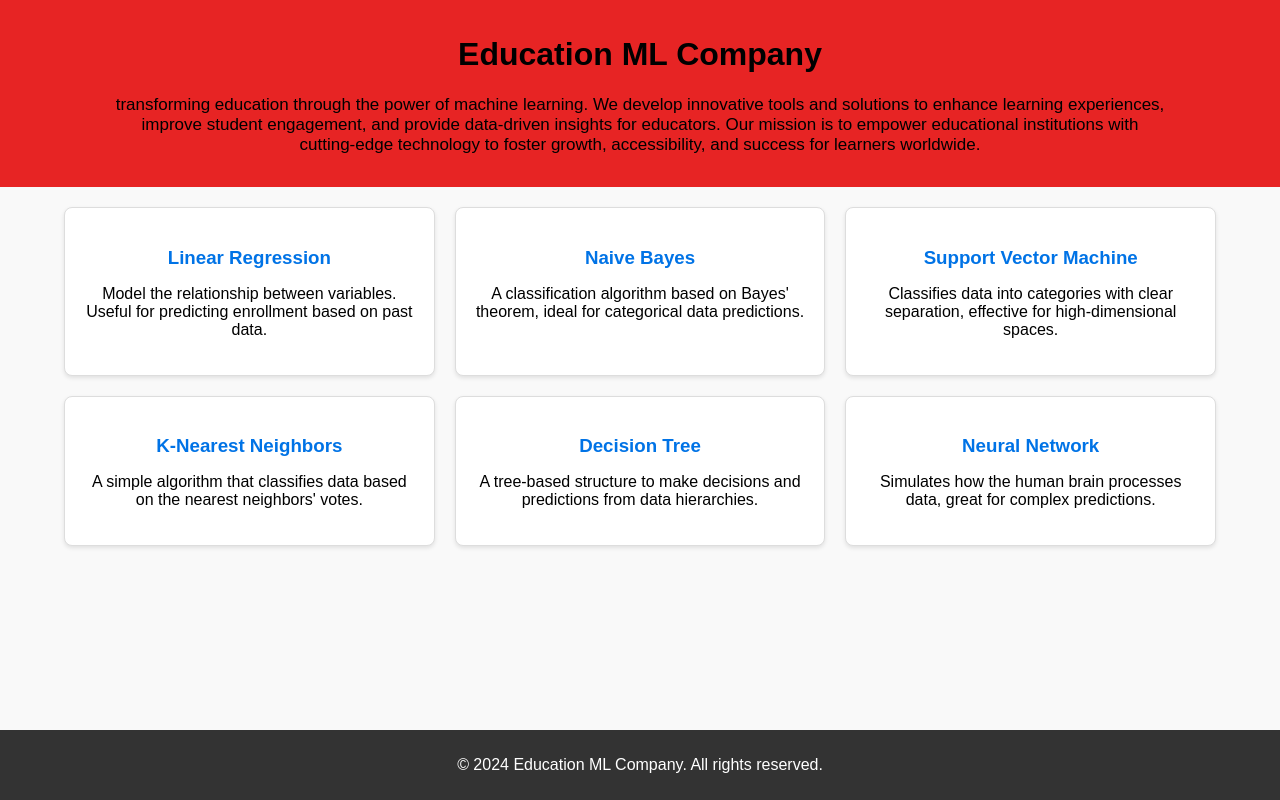
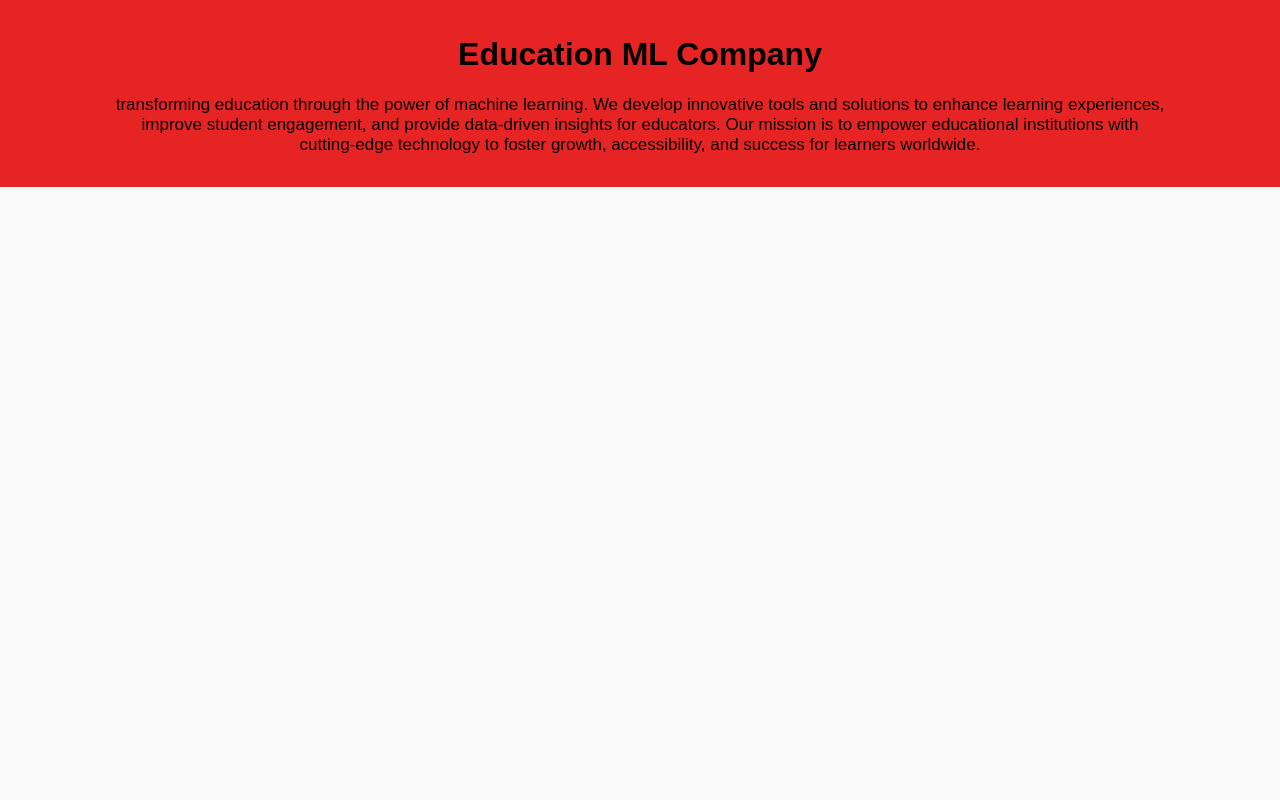
Before and after one commit to SefuentesRenz/ML_Finals, a Flask app: page / in a window 1280 px wide. Run offline with Flask 3, Linux system fonts and the light colour scheme.

Commit message:
Update index.html

```diff
--- a/FInalExam_finals/templates/index.html
+++ b/FInalExam_finals/templates/index.html
@@ -27,6 +27,7 @@
       color: #000000;
       padding: 15px;
       text-align: center;
+      margin: 100;
     }
 
     header p {
@@ -72,7 +73,7 @@
       border-radius: 8px;
       box-shadow: 0 2px 4px rgba(0, 0, 0, 0.1);
       text-align: center;
-      padding: 20px;
+      padding: 22px;
       text-decoration: none;
       color: #000;
       transition: transform 0.3s ease, box-shadow 0.3s ease;
@@ -81,6 +82,7 @@
     .algorithm:hover {
       transform: translateY(-5px);
       box-shadow: 0 6px 15px rgba(0, 0, 0, 0.2);
+      background-color: #ff2e2e;
     }
 
     .algorithm h3 {
@@ -95,206 +97,18 @@
       color: #ffffff;
       margin-top: auto; /* Ensures footer stays at the bottom */
     }
+    .container_1{
+
+      background: #f9f9f9;
+    border-radius: 30px;
+    }
+
   </style>
 </head>
 <body>
   <header >
+    <container_1>
     <h1>Education ML Company</h1>
     <p> transforming education through the power of machine learning. We develop innovative tools and solutions to enhance learning experiences, <br> improve student engagement, and provide data-driven insights for educators. Our mission is to empower educational institutions with <br> cutting-edge technology to foster growth, accessibility, and success for learners worldwide.</p>
+    <container_1>
   </header>
-
-
-  <!-- <nav>
-    <ul>
-      <li><a href="/">Home</a></li>
-      <li><a href="#linear_regression">Linear Regression</a></li>
-      <li><a href="#naive_bayes">Naive Bayes</a></li>
-      <li><a href="#knn">KNN</a></li>
-      <li><a href="#svm">SVM</a></li>
-      <li><a href="#decision_tree">Decision Tree</a></li>
-      <li><a href="#ann">ANN</a></li>
-    </ul>
-  </nav> -->
-
-  <main>
-    <section class="algorithm-section">
-      <a class="algorithm" href="/linear_regression">
-        <h3>Linear Regression</h3>
-        <p>Model the relationship between variables. Useful for predicting enrollment based on past data.</p>
-      </a>
-      <a class="algorithm" href="/naive_bayes">
-        <h3>Naive Bayes</h3>
-        <p>A classification algorithm based on Bayes' theorem, ideal for categorical data predictions.</p>
-      </a>
-      <a class="algorithm" href="/svm">
-        <h3>Support Vector Machine</h3>
-        <p>Classifies data into categories with clear separation, effective for high-dimensional spaces.</p>
-      </a>
-      <a class="algorithm" href="/knn">
-        <h3>K-Nearest Neighbors</h3>
-        <p>A simple algorithm that classifies data based on the nearest neighbors' votes.</p>
-      </a>
-      <a class="algorithm" href="/decision_tree">
-        <h3>Decision Tree</h3>
-        <p>A tree-based structure to make decisions and predictions from data hierarchies.</p>
-      </a>
-      <a class="algorithm" href="/ann">
-        <h3>Neural Network</h3>
-        <p>Simulates how the human brain processes data, great for complex predictions.</p>
-      </a>
-    </section>
-  </main>
-
-  <footer>
-    <p>&copy; 2024 Education ML Company. All rights reserved.</p>
-  </footer>
-</body>
-</html>
-
-
-
-
-
-
-
-
-
-
-
-
-<!-- <!DOCTYPE html>
-<html lang="en">
-<head>
-  <meta charset="UTF-8">
-  <meta name="viewport" content="width=device-width, initial-scale=1.0">
-  <meta name="description" content="Education ML Company empowers education with machine learning tools to enhance learning, engagement, and data analysis.">
-  <title>Education ML Company</title>
-  <style>
-    html, body {
-      margin: 0;
-      padding: 0;
-      height: 100%;
-      display: flex;
-      flex-direction: column;
-    }
-
-    body {
-      font-family: Arial, sans-serif;
-      line-height: 1.6;
-      background: #ffffff;
-    }
-
-    header {
-      background: #333;
-      color: #000000;
-      padding: 1rem 0;
-      text-align: center;
-    }
-
-    nav ul {
-      background: #444;
-      overflow: hidden;
-      color: #fff;
-      padding: 0;
-      text-align: center;
-      list-style: none;
-    }
-
-    nav ul li {
-      display: inline;
-      padding: 0 20px;
-    }
-
-    nav ul li a {
-      text-decoration: none;
-      color: #fff;
-    }
-
-    footer {
-      text-align: center;
-      padding: 10px;
-      background: #333;
-      color: #ffffff;
-      margin-top: auto; /* Ensures footer stays at the bottom */
-    }
-
-    .container {
-      width: 90%;
-      max-width: 1100px;
-      margin: 20px auto;
-      background: #55b0ff;
-      padding: 20px;
-      border-radius: 5px;
-      box-shadow: 0 0 10px rgba(0, 0, 0, 0.1);
-    }
-
-    .algorithm {
-      margin-bottom: 20px;
-      padding: 10px;
-      border: 1px solid #ddd;
-      border-radius: 5px;
-    }
-
-    .algorithm h3 {
-      color: #5a9;
-    }
-
-    main {
-      flex: 1;
-    }
-
-    /* Hide all sections by default */
-    main > section {
-      display: none;
-    }
-
-    /* Ensure the visible section is displayed */
-    main > section:target {
-      display: block;
-    }
-  </style>
-</head>
-<body>
-  <header>
-    <div class="container">
-      <h1>Education ML Company</h1>
-      <p>Empowering Education with Machine Learning</p>
-    </div>
-  </header>
-
-  <nav>
-    <ul>
-      <li><a href="/">Home</a></li>
-      <li><a href="/linear_regression">Linear Regression</a></li>
-      <li><a href="/naive_bayes">Naive Bayes</a></li>
-      <li><a href="/knn">K-Nearest Neighbors</a></li>
-      <li><a href="/svm">Support Vector Machine</a></li>
-      <li><a href="/decision_tree">Decision Tree</a></li>
-      <li><a href="/ann">Neural Network</a></li>
-    </ul>
-  </nav>
-
-  <main>
-    <section class="container">
-      <h2>Welcome to Education ML Company</h2>
-      <p>Explore machine learning applications in education:</p>
-      <div class="algorithm">
-        <h3>Linear Regression</h3>
-        <p>Linear regression models the relationship between a dependent variable and one or more independent variables. It's useful for predicting enrollment based on past data.</p>
-      </div>
-      <div class="algorithm">
-        <h3>Naive Bayes</h3>
-        <p>Naive Bayes is a classification algorithm based on Bayes' theorem, useful for predicting outcomes based on categorical data.</p>
-      </div>
-      <div class="algorithm">
-        <h3>Support Vector Machine</h3>
-        <p>Support Vector Machines classify data into categories with a clear margin of separation, effective for high-dimensional spaces.</p>
-      </div>
-    </section>
-  </main>
-
-  <footer>
-    <p>&copy; 2024 Education ML Company. All rights reserved.</p>
-  </footer>
-</body>
-</html> -->
```
